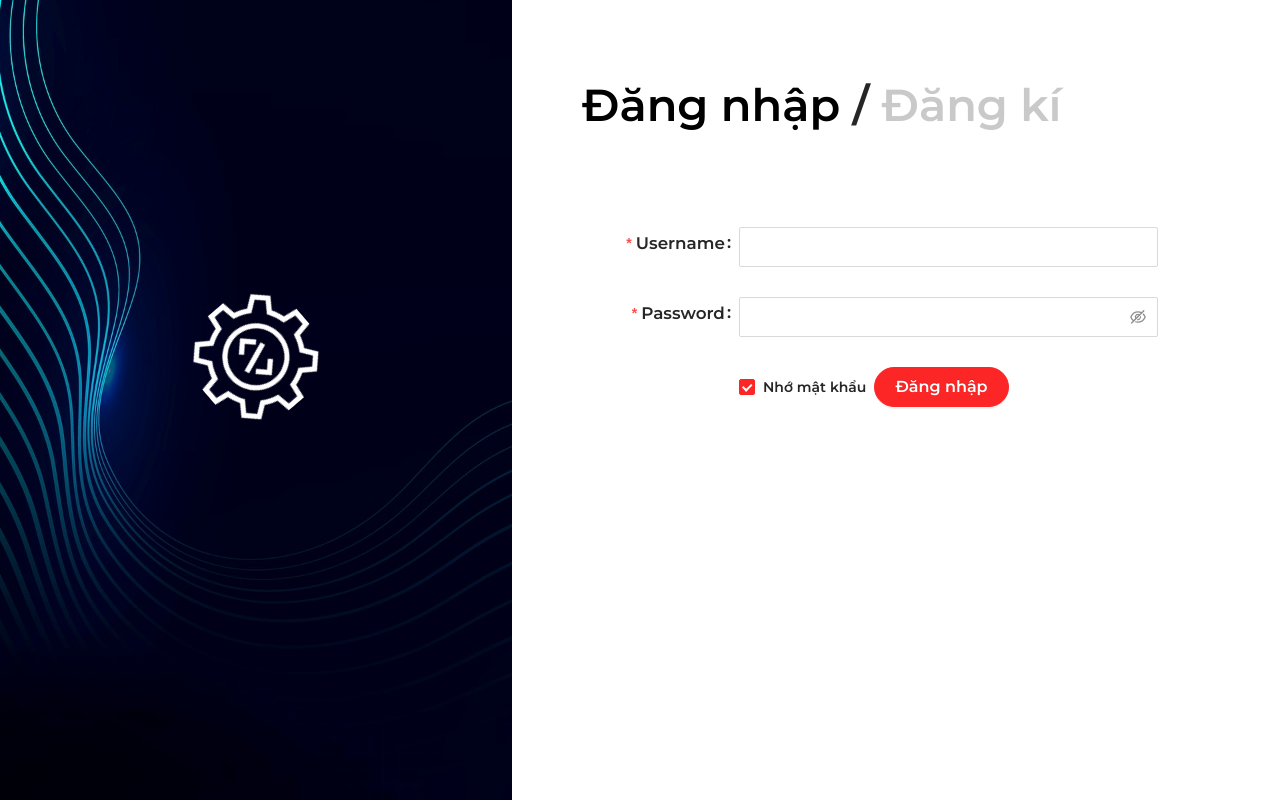
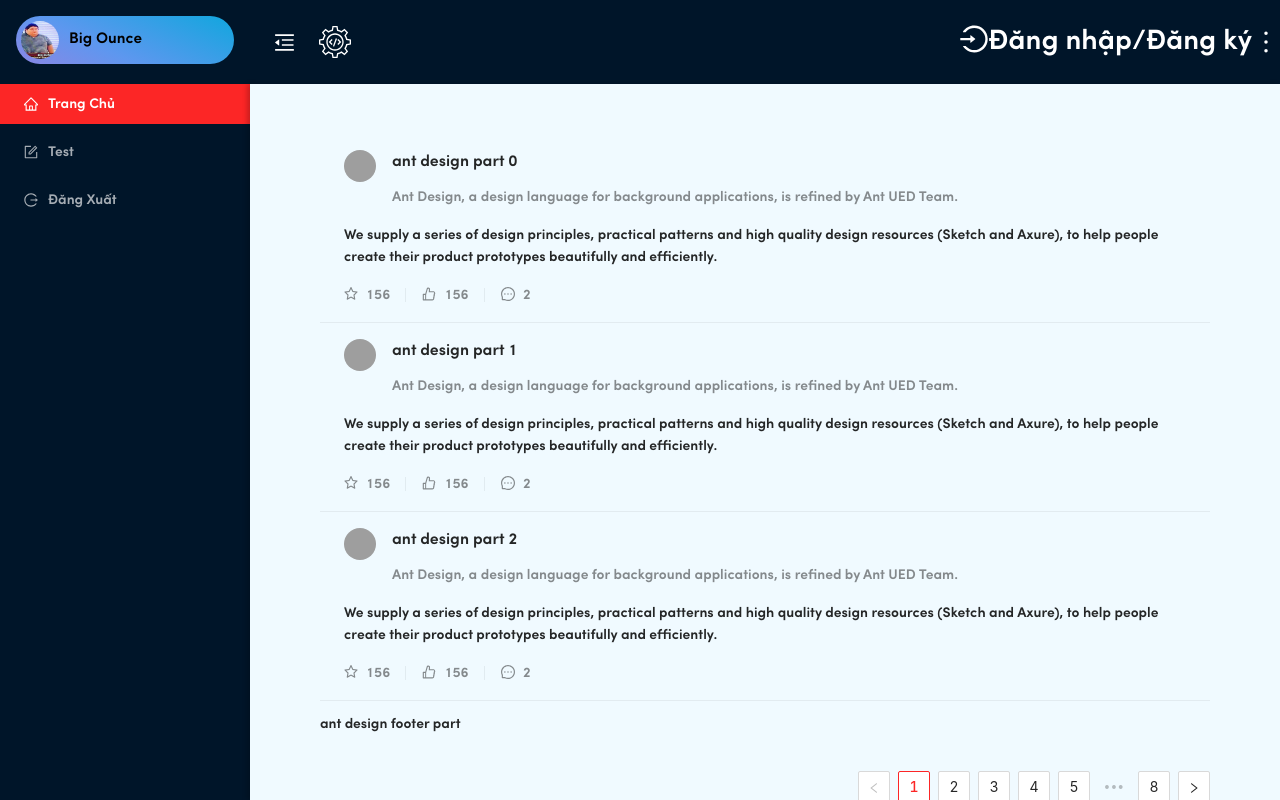
Before and after one commit to phongzzz98/DCipher, a React (Create React App) app: page / in a window 1280 px wide. Before the commit this address led to /login. Built offline with nearby package versions, Linux system fonts and the light colour scheme; grey boxes are pictures that could not be loaded.

Commit message:
update logic bruh

```diff
--- a/src/App.tsx
+++ b/src/App.tsx
@@ -22,14 +22,15 @@
     <BrowserRouter>
       <div className="App">
         <Routes>
-          <Route element={<PrivateRoute/>}>
-            <Route element={<MainLayout/>}>
-              <Route path='/' element={<Home/>} />
-              <Route path='/user' element={<User/>} />
-            </Route>
+          <Route element={<MainLayout />}>
+            <Route path='/' element={<Home />} />
+            <Route path='/user' element={<User />} />
           </Route>
-          <Route path='/login' element={<Authen/>} />
-          <Route path='/err' element={<Error/>} />
+          <Route element={<PrivateRoute />}>
+
+          </Route>
+          <Route path='/login' element={<Authen />} />
+          <Route path='/err' element={<Error />} />
         </Routes>
       </div>
     </BrowserRouter>
--- a/src/common/Header/Header.tsx
+++ b/src/common/Header/Header.tsx
@@ -1,5 +1,5 @@
 import { Avatar } from 'antd'
-import { MenuUnfoldOutlined, MenuFoldOutlined } from '@ant-design/icons';
+import { MenuUnfoldOutlined, MenuFoldOutlined, MoreOutlined, LoginOutlined } from '@ant-design/icons';
 import './HeaderStyle.css'
 import codeGear from '../../assets/svg/code-gear.svg'
 import { Link } from 'react-router-dom';
@@ -13,6 +13,7 @@
     const { setIsNavbarOpen, isNavbarOpen } = props
     return (
         <div className="header-app">
+            <div style={{width: '50%'}}>
             {isNavbarOpen ?
                 <MenuUnfoldOutlined className="trigger" onClick={() => setIsNavbarOpen(!isNavbarOpen)} /> : <MenuFoldOutlined className="trigger" onClick={() => setIsNavbarOpen(!isNavbarOpen)} />}
             <Link to={'/'}>
@@ -23,6 +24,14 @@
                 />
             </Link>
             <span className={!isNavbarOpen ? "header-logo-start-to-off logo-inactive" : "header-logo logo-active"}>DCipher</span>
+            </div>
+            <div className='header-actions'>
+                <div>
+                    <LoginOutlined />
+                    <span>Đăng nhập/Đăng ký</span>
+                </div>
+                <MoreOutlined />
+            </div>
         </div>
     )
 }
--- a/src/common/Header/HeaderStyle.css
+++ b/src/common/Header/HeaderStyle.css
@@ -3,8 +3,9 @@
     font-size: 2.5em;
     color: white;
     display: flex;
+    flex-direction: row;
     align-items: center;
-    justify-content: flex-start;
+    justify-content: space-between;
     min-height: 84px;
 
 }
@@ -44,6 +45,12 @@
     animation: logoAnimationOff 1000ms ease forwards;
 }
 
+.header-actions{
+    display: flex;
+    font-size: 0.8em;
+    justify-content: center;
+}
+
 @keyframes logoAnimationOn {
     to {
         opacity: 1;
--- a/src/pages/Authentication/components/LoginForm.tsx
+++ b/src/pages/Authentication/components/LoginForm.tsx
@@ -1,17 +1,14 @@
 import { Button, Checkbox, Form, Input } from 'antd'
-import React, { FormEvent, useEffect, useState } from 'react'
-import { useDispatch, useSelector } from 'react-redux'
+import { FormEvent, useState } from 'react'
+import { useDispatch } from 'react-redux'
 import { loginAction } from '../../../redux/actions/AuthAction'
 import { ApplicationDispatch } from '../../../store/store'
-import { useNavigate } from 'react-router-dom'
-import { accessTokenSelector } from '../../../redux/reducers/AuthReducer'
 import { toggleLoading } from '../../../redux/reducers/LoadingReducer'
 
 export const LoginForm = () => {
     const [userName, setUserName] = useState("")
     const [password, setPassword] = useState("")
     const [remember, setRemember] = useState(true)
-    const accessToken = useSelector(accessTokenSelector)
     const dispatch: ApplicationDispatch = useDispatch()
 
     const handleSubmit = async (e: FormEvent) => {
@@ -25,13 +22,6 @@
         )
         dispatch(toggleLoading())
     }
-
-    const navigate = useNavigate()
-    useEffect(() => {
-        if (accessToken) {
-            navigate('/')
-        }
-    }, [accessToken, navigate])
 
     return (
         <Form className='log-form' labelCol={{ span: 6 }} wrapperCol={{ span: 16 }} initialValues={{ remember: true }} onSubmitCapture={handleSubmit} >
--- a/src/pages/Home/Home.tsx
+++ b/src/pages/Home/Home.tsx
@@ -1,7 +1,63 @@
 import React from 'react'
+import { List, Avatar, Space } from 'antd';
+import { MessageOutlined, LikeOutlined, StarOutlined } from '@ant-design/icons';
 
 export const Home = () => {
+
+const listData = [];
+for (let i = 0; i < 23; i++) {
+  listData.push({
+    href: 'https://ant.design',
+    title: `ant design part ${i}`,
+    avatar: 'https://joeschmoe.io/api/v1/random',
+    description:
+      'Ant Design, a design language for background applications, is refined by Ant UED Team.',
+    content:
+      'We supply a series of design principles, practical patterns and high quality design resources (Sketch and Axure), to help people create their product prototypes beautifully and efficiently.',
+  });
+}
+
+const IconText = ({ icon, text }:any) => (
+  <Space>
+    {React.createElement(icon)}
+    {text}
+  </Space>
+);
+
   return (
-    <div>Home</div>
+    <List
+    itemLayout="vertical"
+    size="large"
+    pagination={{
+      onChange: page => {
+        console.log(page);
+      },
+      pageSize: 3,
+      position: 'bottom',
+    }}
+    dataSource={listData}
+    footer={
+      <div>
+        <b>ant design</b> footer part
+      </div>
+    }
+    renderItem={item => (
+      <List.Item
+        key={item.title}
+        actions={[
+          <div className='clicked' onClick={()=>{console.log("Clicked")}}><IconText icon={StarOutlined} text="156"  key="list-vertical-star-o" /></div>,
+          <IconText icon={LikeOutlined} text="156" key="list-vertical-like-o" />,
+          <IconText icon={MessageOutlined} text="2" key="list-vertical-message" />,
+        ]}
+      >
+        <List.Item.Meta
+          avatar={<Avatar src={item.avatar} />}
+          title={<a href={item.href}>{item.title}</a>}
+          description={item.description}
+        />
+        {item.content}
+      </List.Item>
+    )}
+  />
   )
 }
```
Also changed, not shown: src/redux/actions/PostAction.ts (added, +27 -0 lines), src/redux/interface/PostType.ts (added, +45 -0 lines).
